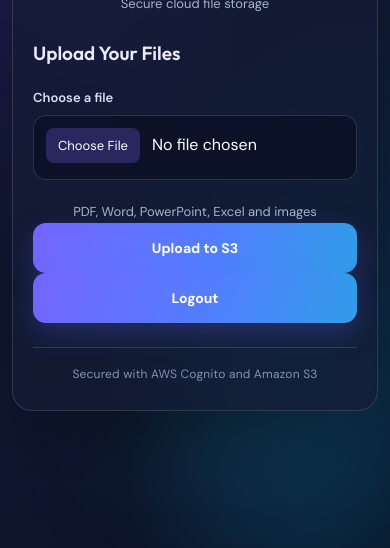
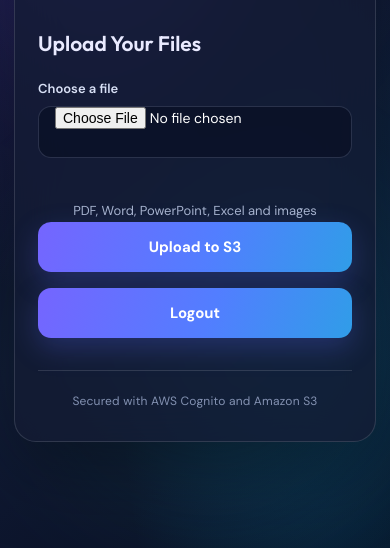
Before and after one commit to ABHIRAM74-coder/REPO_AWS, a website built with Vite: page frontend/uploads.html in a window 390 px wide. Shown: the part 296-844 px from the top of the page. Built offline with nearby package versions, Linux system fonts and the light colour scheme; what aws-amplify would draw is missing.

Commit message:
Changed it back

```diff
--- a/frontend/style.css
+++ b/frontend/style.css
@@ -1,9 +1,5 @@
 
 @import url('https://fonts.googleapis.com/css2?family=DM+Sans:wght@400;500;600;700&family=Outfit:wght@400;500;600;700;800&display=swap');
-
-/* ==============================
-   GLOBAL VARIABLES
-============================== */
 
 :root {
     --primary: #7c6cff;
@@ -15,31 +11,20 @@
     --border: rgba(255, 255, 255, 0.13);
 }
 
-/* ==============================
-   RESET
-============================== */
-
-*,
-*::before,
-*::after {
+* {
     box-sizing: border-box;
 }
 
 html {
-    width: 100%;
     min-height: 100%;
-    overflow-x: hidden;
 }
 
 body {
     margin: 0;
-    width: 100%;
     min-height: 100vh;
     min-height: 100dvh;
-
     font-family: 'DM Sans', sans-serif;
     color: var(--text);
-
     background:
         radial-gradient(
             ellipse at 15% 20%,
@@ -57,13 +42,9 @@ body {
             #111a35 55%,
             #080d1c 100%
         );
-
-    background-attachment: fixed;
 }
 
-/* ==============================
-   DECORATIVE GLOW
-============================== */
+/* Decorative glow */
 
 body::before,
 body::after {
@@ -76,61 +57,48 @@ body::after {
 }
 
 body::before {
-    width: min(280px, 55vw);
-    height: min(280px, 55vw);
+    width: 280px;
+    height: 280px;
     top: 8%;
     left: 5%;
     background: rgba(124, 108, 255, 0.18);
 }
 
 body::after {
-    width: min(320px, 60vw);
-    height: min(320px, 60vw);
+    width: 320px;
+    height: 320px;
     bottom: 5%;
     right: 5%;
     background: rgba(34, 211, 238, 0.12);
 }
 
-/* ==============================
-   MAIN LAYOUT
-============================== */
+/* Main layout */
 
 .login-container {
     position: relative;
     z-index: 1;
-
     display: flex;
     justify-content: center;
     align-items: center;
-
-    width: 100%;
     min-height: 100vh;
     min-height: 100dvh;
-
-    padding: clamp(16px, 4vw, 48px);
+    padding: 32px 16px;
 }
 
-/* ==============================
-   GLASS CARD
-============================== */
+/* Glass card */
 
 .login-card {
     width: 100%;
     max-width: 450px;
-
-    padding: clamp(24px, 4vw, 44px);
-
+    padding: 44px 38px;
     border-radius: 26px;
     background: rgba(19, 27, 51, 0.80);
     border: 1px solid var(--border);
-
     box-shadow:
         0 25px 80px rgba(0, 0, 0, 0.40),
         inset 0 1px 0 rgba(255, 255, 255, 0.08);
-
     backdrop-filter: blur(24px);
     -webkit-backdrop-filter: blur(24px);
-
     animation: cardAppear 0.65s ease both;
 }
 
@@ -139,54 +107,43 @@ body::after {
         opacity: 0;
         transform: translateY(24px);
     }
-
     to {
         opacity: 1;
         transform: translateY(0);
     }
 }
 
-/* ==============================
-   LOGO
-============================== */
+/* Cloud logo */
 
 .logo {
     display: flex;
     align-items: center;
     justify-content: center;
-
     width: 76px;
     height: 76px;
-
     margin: 0 auto 22px;
     border-radius: 22px;
-
     font-size: 38px;
     color: white;
-
     background: linear-gradient(
         135deg,
         #7869ff,
         #3c9ef4
     );
-
     box-shadow:
         0 12px 35px rgba(110, 100, 255, 0.35);
 }
 
-/* ==============================
-   HEADINGS
-============================== */
+/* Headings */
 
 h1,
 h2 {
     font-family: 'Outfit', sans-serif;
-    overflow-wrap: break-word;
 }
 
 h1 {
     margin: 0;
-    font-size: clamp(25px, 3vw, 31px);
+    font-size: 31px;
     font-weight: 700;
     text-align: center;
     letter-spacing: -0.8px;
@@ -195,7 +152,6 @@ h1 {
 .subtitle {
     margin: 10px 0 32px;
     text-align: center;
-
     font-size: 14px;
     line-height: 1.6;
     color: var(--muted);
@@ -203,49 +159,37 @@ h1 {
 
 h2 {
     margin: 0 0 24px;
-    font-size: clamp(19px, 2.5vw, 21px);
+    font-size: 21px;
     font-weight: 600;
     color: #e9eaff;
 }
 
-/* ==============================
-   FORMS
-============================== */
+/* Forms */
 
 form {
     width: 100%;
-    min-width: 0;
 }
 
 label {
     display: block;
     margin-bottom: 9px;
-
     font-size: 13px;
     font-weight: 600;
     color: #d8e0f5;
 }
 
 input {
-    display: block;
     width: 100%;
-    min-width: 0;
     height: 52px;
-
     padding: 0 16px;
     margin-bottom: 21px;
-
     border-radius: 13px;
     border: 1px solid rgba(180, 195, 230, 0.18);
-
     background: rgba(8, 15, 34, 0.65);
     color: white;
-
-    font-family: inherit;
-    font-size: 16px;
-
+    font: inherit;
+    font-size: 14px;
     outline: none;
-
     transition:
         border-color 0.2s ease,
         box-shadow 0.2s ease,
@@ -263,83 +207,42 @@ input:hover {
 input:focus {
     border-color: var(--primary-light);
     background: rgba(13, 20, 43, 0.95);
-    box-shadow:
-        0 0 0 4px rgba(124, 108, 255, 0.15);
+    box-shadow: 0 0 0 4px rgba(124, 108, 255, 0.15);
 }
 
-/* File upload input */
-
-input[type="file"] {
-    height: auto;
-    min-height: 52px;
-    padding: 13px;
-    cursor: pointer;
-    overflow-wrap: anywhere;
-}
-
-input[type="file"]::file-selector-button {
-    padding: 9px 12px;
-    margin-right: 12px;
-    margin-bottom: 4px;
-
-    border: none;
-    border-radius: 8px;
-
-    background: rgba(124, 108, 255, 0.25);
-    color: white;
-
-    font: inherit;
-    font-size: 13px;
-    cursor: pointer;
-}
-
-/* ==============================
-   BUTTONS
-============================== */
+/* Buttons */
 
 button {
-    display: block;
     width: 100%;
     min-height: 52px;
-
     padding: 13px 20px;
-
     border: none;
     border-radius: 13px;
-
     background: linear-gradient(
         110deg,
         #7565ff 0%,
         #527eff 55%,
         #309de8 100%
     );
-
     color: #fff;
     font-family: 'DM Sans', sans-serif;
     font-size: 15px;
     font-weight: 700;
-
     cursor: pointer;
-
-    box-shadow:
-        0 10px 28px rgba(91, 103, 255, 0.25);
-
+    box-shadow: 0 10px 28px rgba(91, 103, 255, 0.25);
     transition:
         transform 0.2s ease,
         box-shadow 0.2s ease,
         filter 0.2s ease;
 }
 
-button:hover:not(:disabled) {
+button:hover {
     transform: translateY(-2px);
-
-    box-shadow:
-        0 14px 32px rgba(91, 103, 255, 0.4);
-
+    box-shadow: 0 14px 32px rgba(91, 103, 255, 0.4);
     filter: brightness(1.08);
 }
 
-button:active:not(:disabled) {
+button:active {
     transform: translateY(0);
 }
 
@@ -348,14 +251,11 @@ button:disabled {
     cursor: not-allowed;
 }
 
-/* ==============================
-   LINKS
-============================== */
+/* Links */
 
 form p {
     margin: 22px 0 0;
     text-align: center;
-
     color: var(--muted);
     font-size: 13px;
     line-height: 1.6;
@@ -365,8 +265,6 @@ a {
     color: #a89dff;
     font-weight: 700;
     text-decoration: none;
-    overflow-wrap: anywhere;
-
     transition: color 0.2s ease;
 }
 
@@ -375,30 +273,22 @@ a:hover {
     text-decoration: underline;
 }
 
-/* ==============================
-   STATUS MESSAGES
-============================== */
+/* Authentication status */
 
-#message,
-#uploadMessage {
+#message {
     margin: 18px 0 0;
     text-align: center;
-
     font-size: 13px;
     line-height: 1.6;
     color: #b9f2ff;
-
     overflow-wrap: anywhere;
 }
 
-#message:empty,
-#uploadMessage:empty {
+#message:empty {
     display: none;
 }
 
-/* ==============================
-   ACCOUNT SECTION
-============================== */
+/* Authenticated account */
 
 #accountSection {
     text-align: center;
@@ -413,86 +303,33 @@ a:hover {
     line-height: 1.6;
 }
 
-/* ==============================
-   FOOTER
-============================== */
+/* Footer */
 
 .footer-text {
     margin: 32px 0 0;
     padding-top: 22px;
-
     border-top: 1px solid var(--border);
-
     color: #8492b2;
     font-size: 12px;
     text-align: center;
     letter-spacing: 0.2px;
 }
 
-/* ==============================
-   FORM VISIBILITY
-============================== */
+/* Visibility - important for Cognito forms */
 
 [hidden] {
     display: none !important;
 }
 
-/* ==============================
-   LARGE DESKTOP
-   1200px AND ABOVE
-============================== */
+/* Mobile responsive */
 
-@media (min-width: 1200px) {
-
+@media (max-width: 480px) {
     .login-container {
-        padding: 48px;
+        padding: 20px 14px;
     }
 
     .login-card {
-        max-width: 470px;
-        padding: 48px 42px;
-    }
-
-    h1 {
-        font-size: 32px;
-    }
-}
-
-/* ==============================
-   TABLET
-   768px TO 1199px
-============================== */
-
-@media (min-width: 768px) and (max-width: 1199px) {
-
-    .login-container {
-        padding: 32px;
-    }
-
-    .login-card {
-        max-width: 460px;
-        padding: 40px 36px;
-    }
-
-    h1 {
-        font-size: 30px;
-    }
-}
-
-/* ==============================
-   MOBILE
-   UP TO 767px
-============================== */
-
-@media (max-width: 767px) {
-
-    .login-container {
-        padding: 20px 16px;
-    }
-
-    .login-card {
-        max-width: 440px;
-        padding: 32px 26px;
+        padding: 32px 23px;
         border-radius: 22px;
     }
 
@@ -500,20 +337,10 @@ a:hover {
         font-size: 27px;
     }
 
-    h2 {
-        font-size: 20px;
-    }
-
-    .subtitle {
-        font-size: 13px;
-        margin-bottom: 26px;
-    }
-
     .logo {
-        width: 68px;
-        height: 68px;
+        width: 66px;
+        height: 66px;
         font-size: 34px;
-        margin-bottom: 20px;
     }
 
     input,
@@ -522,108 +349,9 @@ a:hover {
     }
 }
 
-/* ==============================
-   SMALL MOBILE
-   UP TO 480px
-============================== */
-
-@media (max-width: 480px) {
-
-    .login-container {
-        padding: 16px 12px;
-    }
-
-    .login-card {
-        width: 100%;
-        padding: 28px 20px;
-        border-radius: 20px;
-    }
-
-    h1 {
-        font-size: 25px;
-    }
-
-    h2 {
-        font-size: 19px;
-    }
-
-    .logo {
-        width: 62px;
-        height: 62px;
-        font-size: 31px;
-    }
-
-    input {
-        padding: 0 13px;
-        margin-bottom: 17px;
-    }
-
-    input[type="file"] {
-        padding: 12px;
-    }
-
-    button {
-        padding: 12px 14px;
-        font-size: 14px;
-    }
-
-    .footer-text {
-        margin-top: 24px;
-        padding-top: 18px;
-    }
-}
-
-/* ==============================
-   VERY SMALL MOBILE
-   UP TO 360px
-============================== */
-
-@media (max-width: 360px) {
-
-    .login-container {
-        padding: 12px 8px;
-    }
-
-    .login-card {
-        padding: 24px 15px;
-        border-radius: 16px;
-    }
-
-    h1 {
-        font-size: 23px;
-    }
-
-    .subtitle {
-        font-size: 12px;
-    }
-
-    .logo {
-        width: 58px;
-        height: 58px;
-    }
-}
-
-/* ==============================
-   SHORT SCREENS
-============================== */
-
-@media (max-height: 600px) {
-
-    .login-container {
-        align-items: flex-start;
-    }
-
-    .login-card {
-        margin: auto 0;
-    }
-}
-
-/* ==============================
-   ACCESSIBILITY
-============================== */
+/* Accessibility */
 
 @media (prefers-reduced-motion: reduce) {
-
     *,
     *::before,
     *::after {
```
